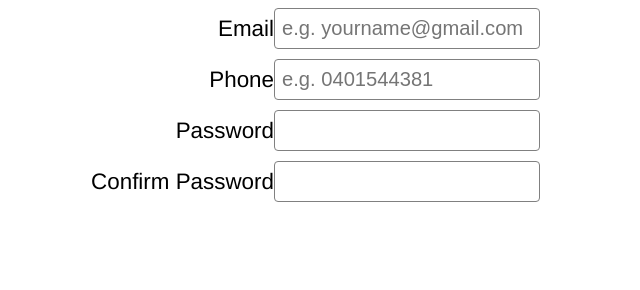
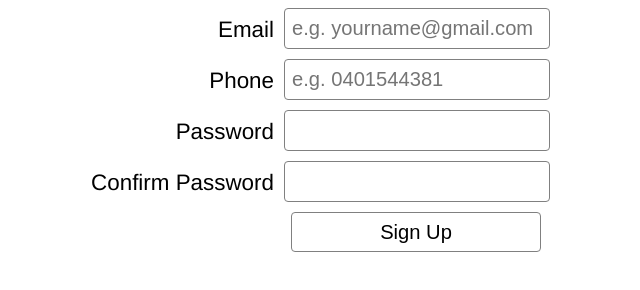
Before and after one commit to makela543/Form-Validation-Exercise, a plain HTML site: page index.html in a window 1280 px wide. Shown: the whole page, without its empty margins (316-956 px from the left). Drawn offline with nearby package versions, Linux system fonts and the light colour scheme.

Commit message:
Create and style sign up button

```diff
--- a/index.html
+++ b/index.html
@@ -43,6 +43,12 @@
 
             </div>
 
+            <div class="form-element">
+
+                <input type="submit" id="submitButton" value="Sign Up">
+
+            </div>
+
         </div>
 
         <script src="script.js"></script>
--- a/main.css
+++ b/main.css
@@ -11,6 +11,7 @@ input {
     border-radius: 4px;
     border: 1px solid gray;
     width: 250px;
+    margin-left: 10px;
 }
 
 
@@ -19,7 +20,7 @@ label {
     float: left;
     width: 200px;
     position: relative;
-    top: 8px;
+    top: 9px;
     text-align: right;
 }
 
@@ -31,3 +32,15 @@ label {
 .form-element {
     margin-bottom: 10px;
 }
+
+#submitButton {
+    position: relative;
+    left: 207px;
+    height: 40px;
+    background-color: white;
+}
+
+#submitButton:hover {
+    background-color: steelblue;
+    color: white;
+}
```
